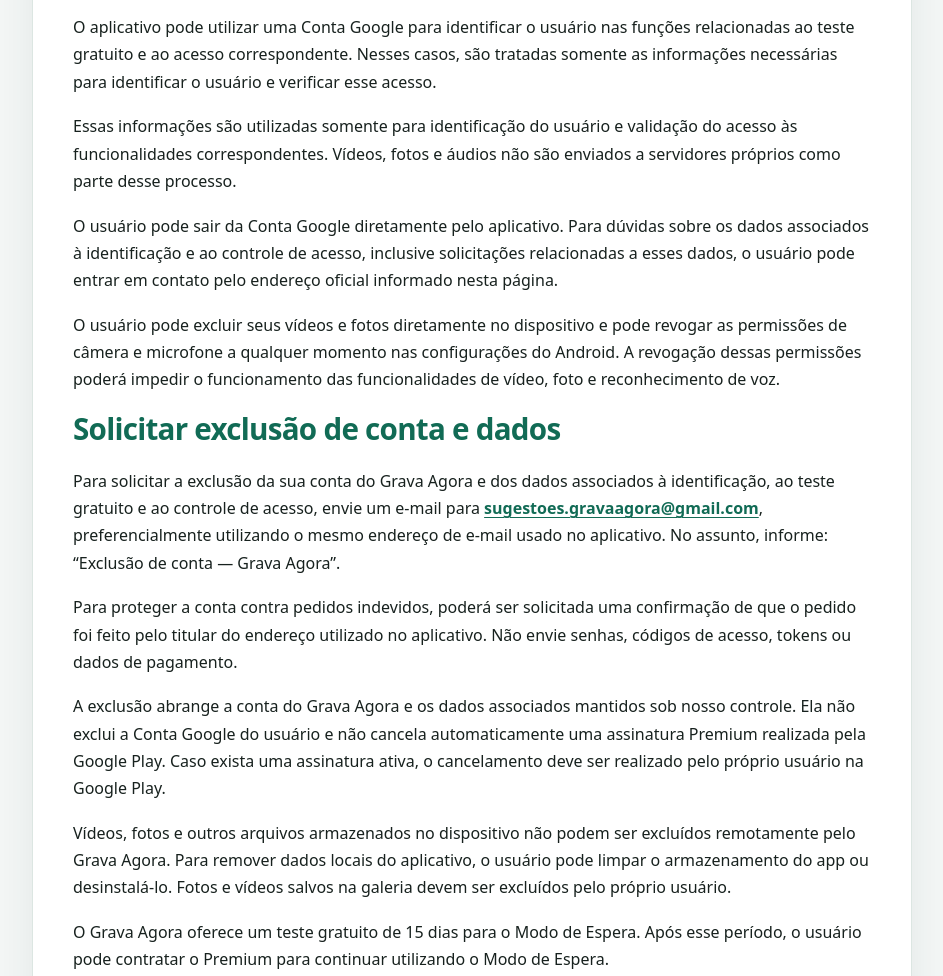
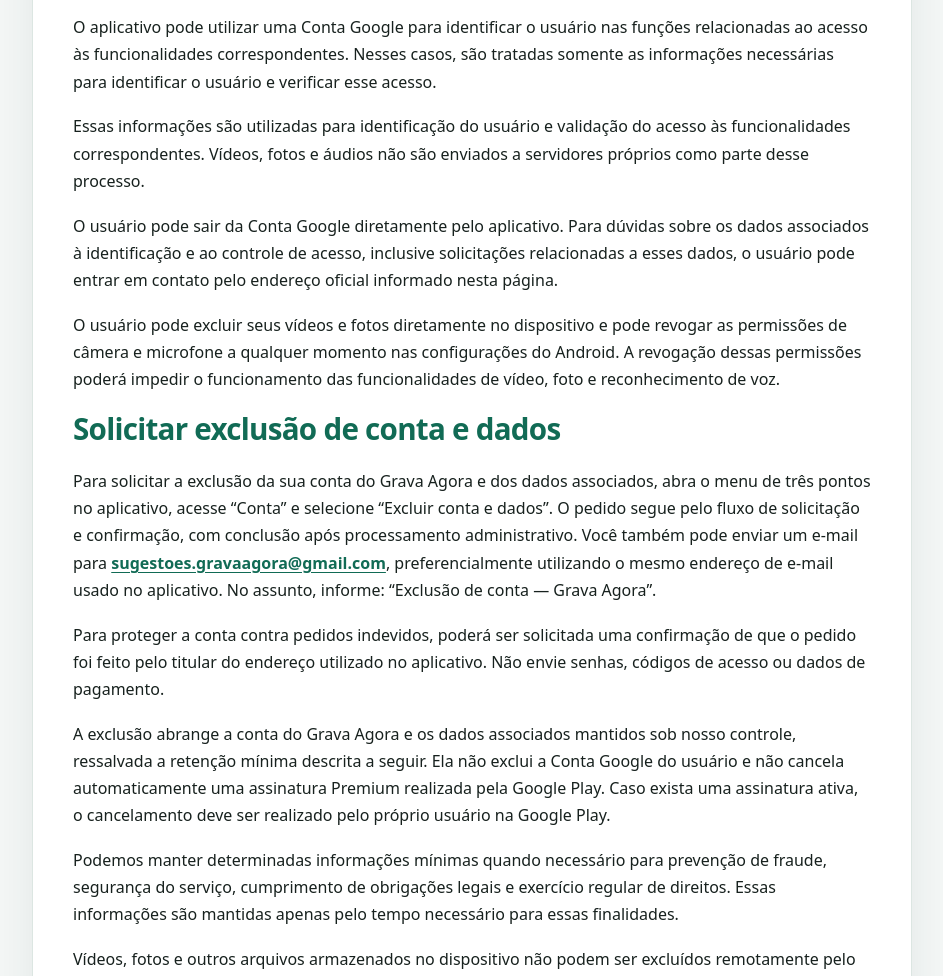
Before and after one commit to zega1974/GravaAgora-Legal, a plain HTML site: page index.html in a window 1280 px wide. Shown: the part 836-1812 px from the top of the page, without its empty margins (168-1111 px from the left). Drawn offline with Linux system fonts and the light colour scheme.

Commit message:
docs: clarify legal data retention wording

```diff
--- a/index.html
+++ b/index.html
@@ -157,7 +157,7 @@
       <p class="eyebrow">Documento oficial</p>
       <h1>Grava Agora</h1>
       <p class="subtitle">Política de Privacidade e Termos de Uso</p>
-      <p class="updated">Última atualização: 2 de outubro de 2026</p>
+      <p class="updated">Última atualização: 6 de outubro de 2026</p>
     </header>
 
     <main>
@@ -174,9 +174,9 @@
 
         <p>O Grava Agora não mantém banco de dados próprio com vídeos, fotos ou áudios dos usuários.</p>
 
-        <p>O aplicativo pode utilizar uma Conta Google para identificar o usuário nas funções relacionadas ao teste gratuito e ao acesso correspondente. Nesses casos, são tratadas somente as informações necessárias para identificar o usuário e verificar esse acesso.</p>
+        <p>O aplicativo pode utilizar uma Conta Google para identificar o usuário nas funções relacionadas ao acesso às funcionalidades correspondentes. Nesses casos, são tratadas somente as informações necessárias para identificar o usuário e verificar esse acesso.</p>
 
-        <p>Essas informações são utilizadas somente para identificação do usuário e validação do acesso às funcionalidades correspondentes. Vídeos, fotos e áudios não são enviados a servidores próprios como parte desse processo.</p>
+        <p>Essas informações são utilizadas para identificação do usuário e validação do acesso às funcionalidades correspondentes. Vídeos, fotos e áudios não são enviados a servidores próprios como parte desse processo.</p>
 
         <p>O usuário pode sair da Conta Google diretamente pelo aplicativo. Para dúvidas sobre os dados associados à identificação e ao controle de acesso, inclusive solicitações relacionadas a esses dados, o usuário pode entrar em contato pelo endereço oficial informado nesta página.</p>
 
@@ -184,15 +184,15 @@
 
         <h2 id="exclusao-conta">Solicitar exclusão de conta e dados</h2>
 
-        <p>Para solicitar a exclusão da sua conta do Grava Agora e dos dados associados à identificação, ao teste gratuito e ao controle de acesso, envie um e-mail para <a href="mailto:sugestoes.gravaagora@gmail.com?subject=Exclus%C3%A3o%20de%20conta%20%E2%80%94%20Grava%20Agora">sugestoes.gravaagora@gmail.com</a>, preferencialmente utilizando o mesmo endereço de e-mail usado no aplicativo. No assunto, informe: “Exclusão de conta — Grava Agora”.</p>
+        <p>Para solicitar a exclusão da sua conta do Grava Agora e dos dados associados, abra o menu de três pontos no aplicativo, acesse “Conta” e selecione “Excluir conta e dados”. O pedido segue pelo fluxo de solicitação e confirmação, com conclusão após processamento administrativo. Você também pode enviar um e-mail para <a href="mailto:sugestoes.gravaagora@gmail.com?subject=Exclus%C3%A3o%20de%20conta%20%E2%80%94%20Grava%20Agora">sugestoes.gravaagora@gmail.com</a>, preferencialmente utilizando o mesmo endereço de e-mail usado no aplicativo. No assunto, informe: “Exclusão de conta — Grava Agora”.</p>
 
-        <p>Para proteger a conta contra pedidos indevidos, poderá ser solicitada uma confirmação de que o pedido foi feito pelo titular do endereço utilizado no aplicativo. Não envie senhas, códigos de acesso, tokens ou dados de pagamento.</p>
+        <p>Para proteger a conta contra pedidos indevidos, poderá ser solicitada uma confirmação de que o pedido foi feito pelo titular do endereço utilizado no aplicativo. Não envie senhas, códigos de acesso ou dados de pagamento.</p>
 
-        <p>A exclusão abrange a conta do Grava Agora e os dados associados mantidos sob nosso controle. Ela não exclui a Conta Google do usuário e não cancela automaticamente uma assinatura Premium realizada pela Google Play. Caso exista uma assinatura ativa, o cancelamento deve ser realizado pelo próprio usuário na Google Play.</p>
+        <p>A exclusão abrange a conta do Grava Agora e os dados associados mantidos sob nosso controle, ressalvada a retenção mínima descrita a seguir. Ela não exclui a Conta Google do usuário e não cancela automaticamente uma assinatura Premium realizada pela Google Play. Caso exista uma assinatura ativa, o cancelamento deve ser realizado pelo próprio usuário na Google Play.</p>
+
+        <p>Podemos manter determinadas informações mínimas quando necessário para prevenção de fraude, segurança do serviço, cumprimento de obrigações legais e exercício regular de direitos. Essas informações são mantidas apenas pelo tempo necessário para essas finalidades.</p>
 
         <p>Vídeos, fotos e outros arquivos armazenados no dispositivo não podem ser excluídos remotamente pelo Grava Agora. Para remover dados locais do aplicativo, o usuário pode limpar o armazenamento do app ou desinstalá-lo. Fotos e vídeos salvos na galeria devem ser excluídos pelo próprio usuário.</p>
-
-        <p>O Grava Agora oferece um teste gratuito de 15 dias para o Modo de Espera. Após esse período, o usuário pode contratar o Premium para continuar utilizando o Modo de Espera.</p>
 
         <p>Assinaturas e pagamentos Premium são processados e administrados pela Google Play. O Grava Agora não recebe nem armazena dados completos do cartão ou de outro meio de pagamento utilizado na Google Play.</p>
 
@@ -220,9 +220,7 @@
 
         <p>O Grava Agora não se responsabiliza pelo uso indevido do aplicativo, por vídeos ou fotos produzidos em desacordo com a legislação ou por perda de conteúdo decorrente de falhas do dispositivo, falta de armazenamento, interrupções do sistema operacional ou outras condições externas ao aplicativo.</p>
 
-        <p>O Grava Agora oferece um período gratuito de 15 dias para utilização do Modo de Espera. O período gratuito é disponibilizado uma única vez nas condições previstas pelo aplicativo e não constitui uma assinatura.</p>
-
-        <p>Após o período gratuito, é necessária uma assinatura Premium para continuar utilizando o Modo de Espera. O preço e as condições aplicáveis são apresentados pela Google Play no momento da contratação.</p>
+        <p>O acesso Premium ao Modo de Espera requer uma assinatura. O preço e as condições aplicáveis são apresentados pela Google Play no momento da contratação.</p>
 
         <p>A assinatura, as cobranças, as renovações e o cancelamento são administrados pela Google Play. O Grava Agora apenas direciona o usuário ao gerenciamento da assinatura.</p>
 
```
